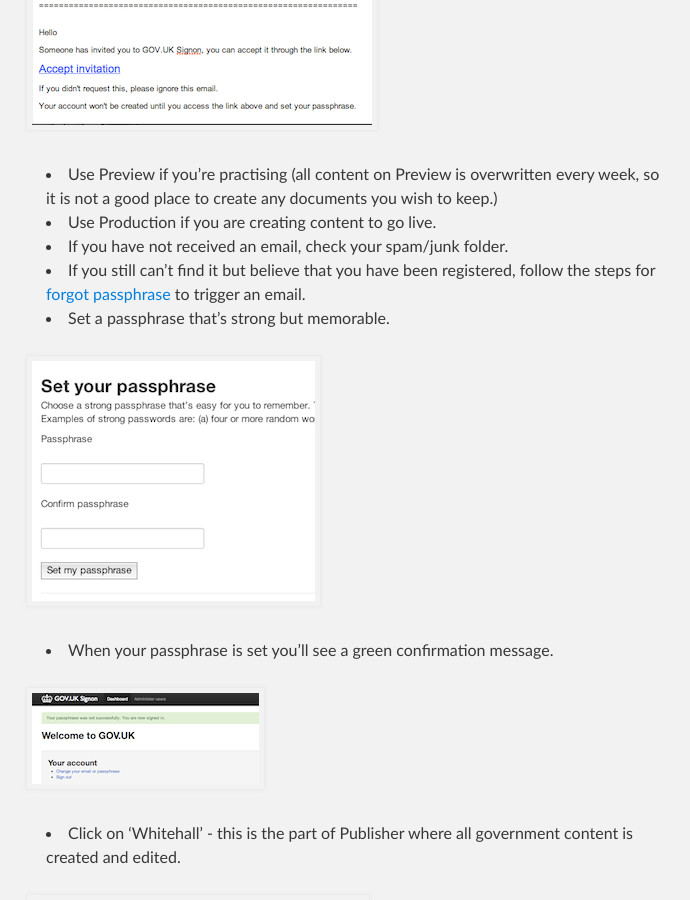
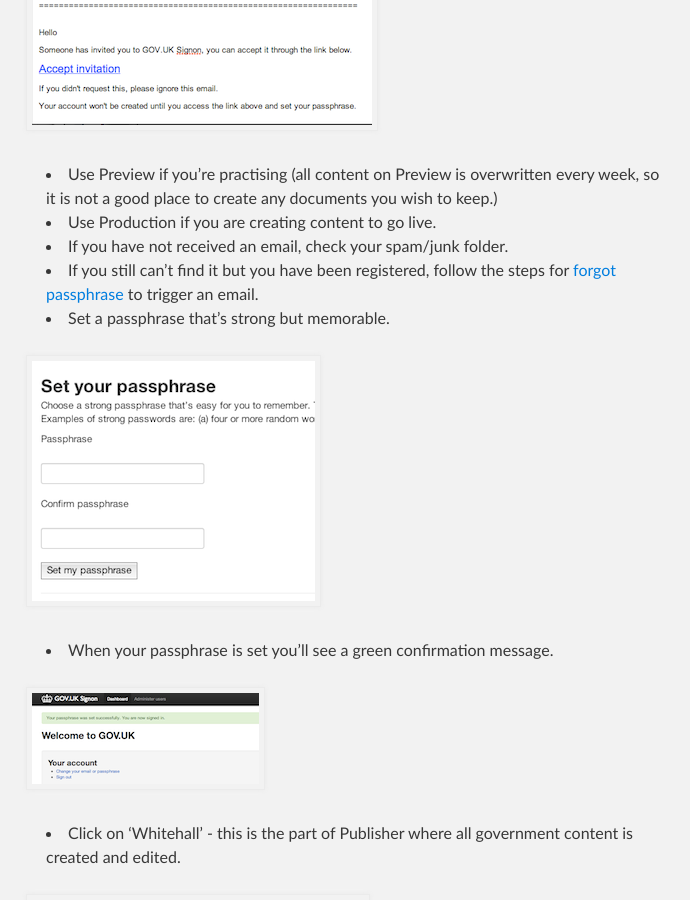
Before and after one commit to alphagov/inside-government-admin-guide, a Jekyll site: the page built from your-account/get-an-account.md, in a window 1280 px wide and 900 px high, scrolled down 593 px. Shown: the whole window, without its empty margins (294-984 px from the left). Built offline with Jekyll 4.4.1, drawn with Linux system fonts in a browser that asks for light colours.

Commit message:
Update get-an-account.md

```diff
--- a/your-account/get-an-account.md
+++ b/your-account/get-an-account.md
@@ -14,7 +14,7 @@ We have 2 separate environments, Production and Preview, and you need to create
 * Use Preview if you’re practising (all content on Preview is overwritten every week, so it is not a good place to create any documents you wish to keep.)
 * Use Production if you are creating content to go live.
 * If you have not received an email, check your spam/junk folder.
-* If you still can't find it but believe that you have been registered, follow the steps for [forgot passphrase](http://alphagov.github.io/inside-government-admin-guide/your-account/forgot-your-passphrase.html) to trigger an email.
+* If you still can't find it but you have been registered, follow the steps for [forgot passphrase](http://alphagov.github.io/inside-government-admin-guide/your-account/forgot-your-passphrase.html) to trigger an email.
 * Set a passphrase that’s strong but memorable.
 
 ![Get an account 2](get-an-account-2.png)
```
